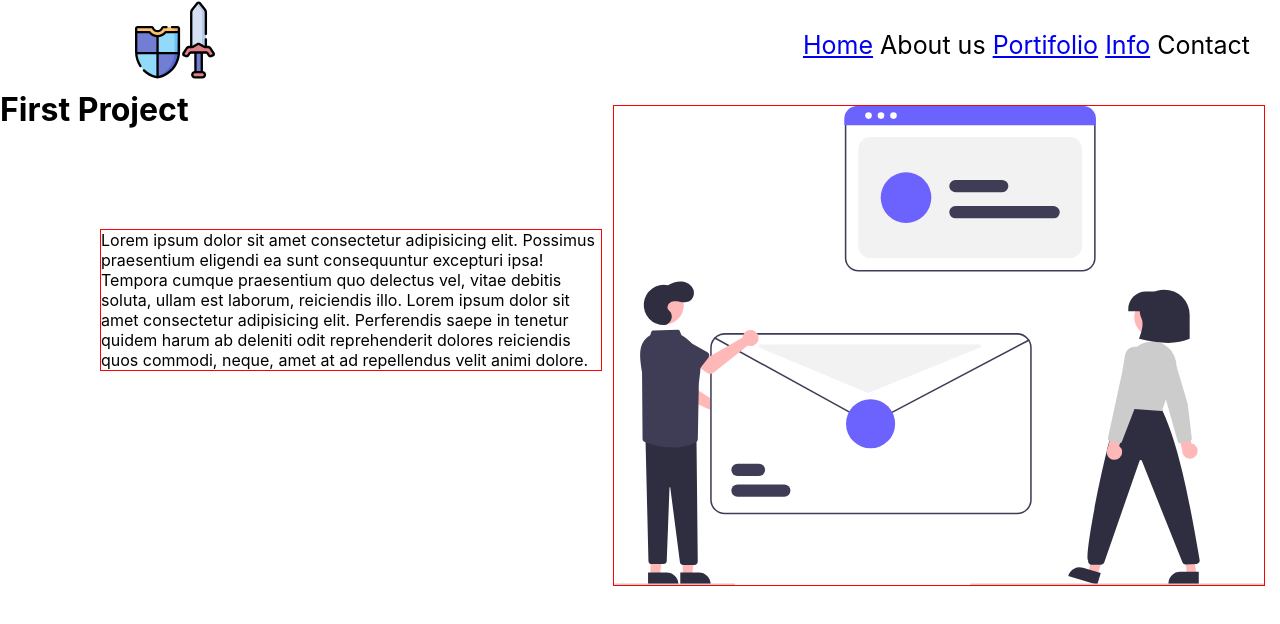
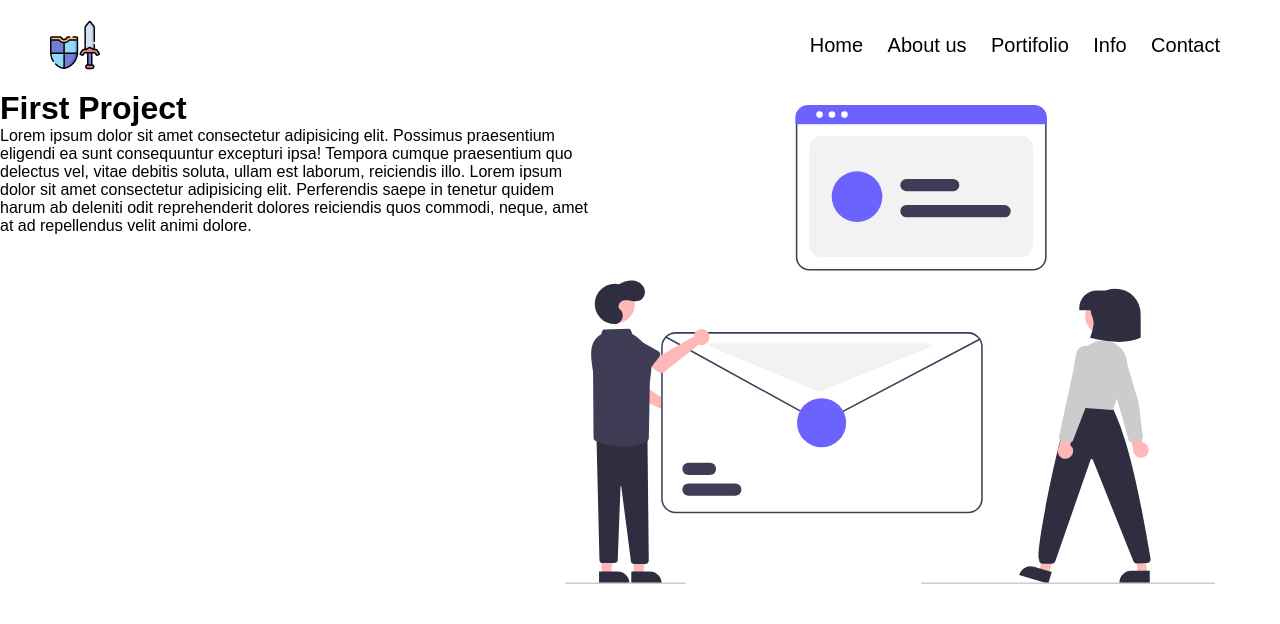
Before and after one commit to nandodevjs/first_project, a plain HTML site: page index.html in a window 1280 px wide. Drawn offline with Linux system fonts and the light colour scheme.

Commit message:
Update styles.css

```diff
--- a/css/styles.css
+++ b/css/styles.css
@@ -5,40 +5,73 @@
 
 body {
     font-size: 16px;
-    font-family: -apple-system, BlinkMacSystemFont, 'Segoe UI', Roboto, Oxygen, Ubuntu, Cantarell, 'Open Sans', 'Helvetica Neue', sans-serif;
+    font-family: 'Poppins', sans-serif;
     background-color: rgb(255, 255, 255);
 }
 
 #nav_bar {
     background-color: white;
-    border-bottom: 1px turquoise;
     height: 90px;
+    /**/
+    display: flex; /* Alinha os itens */
+    align-items: center; /* Alinha os itens no centro */
+    justify-content: space-between;
+    padding: 0 50px;
 }
 
 #logo {
-    height: 80px;
-    width: 350px;
-    margin: 0 auto;
-    float: left;
+    width: 50px;
 }
 
-#menu {
-    float: right;
-    padding: 30px;
-    font-size: 25px;
+#menu a {
+    padding: 0 10px;
+    text-decoration: none;
+    color: black;
+    font-size: 20px;
+    font-weight: 300; /* expessura da fonte*/
+}
+
+#menu a:hover {
+    color: blueviolet;
+    border-radius: 1px;
+    border-bottom: 2px solid blueviolet;
 }
 
 #imagem_principal {
 
-    border: 1px solid red;
-    float: right;
     width: 650px;
     padding: 0px;
-    margin: 15px
+    margin: 15px;
+    position: absolute;
+    right: 50px;
 }
 
 #texto_principal {
-    border: 1px solid red;
-    width: 500px;
-    margin: 100px
+    width: 600px;
+    z-index: 2;
 }
+
+#conteudo {
+    display: flex;
+    flex-direction: column;
+    padding: 50px;
+    align-items: flex-start;
+    position: relative;
+}
+
+#titulo {
+    margin-bottom: 40px;
+    z-index: 2;
+}
+
+#button {
+    color: white;
+    background-color: blueviolet;
+    padding: 10px 20px;
+    margin-top: 50px;
+    margin-left: 30px;
+    border: 0;
+    border-radius: 30px;
+    box-shadow: 2px 2px 5px #555;
+
+}
```
